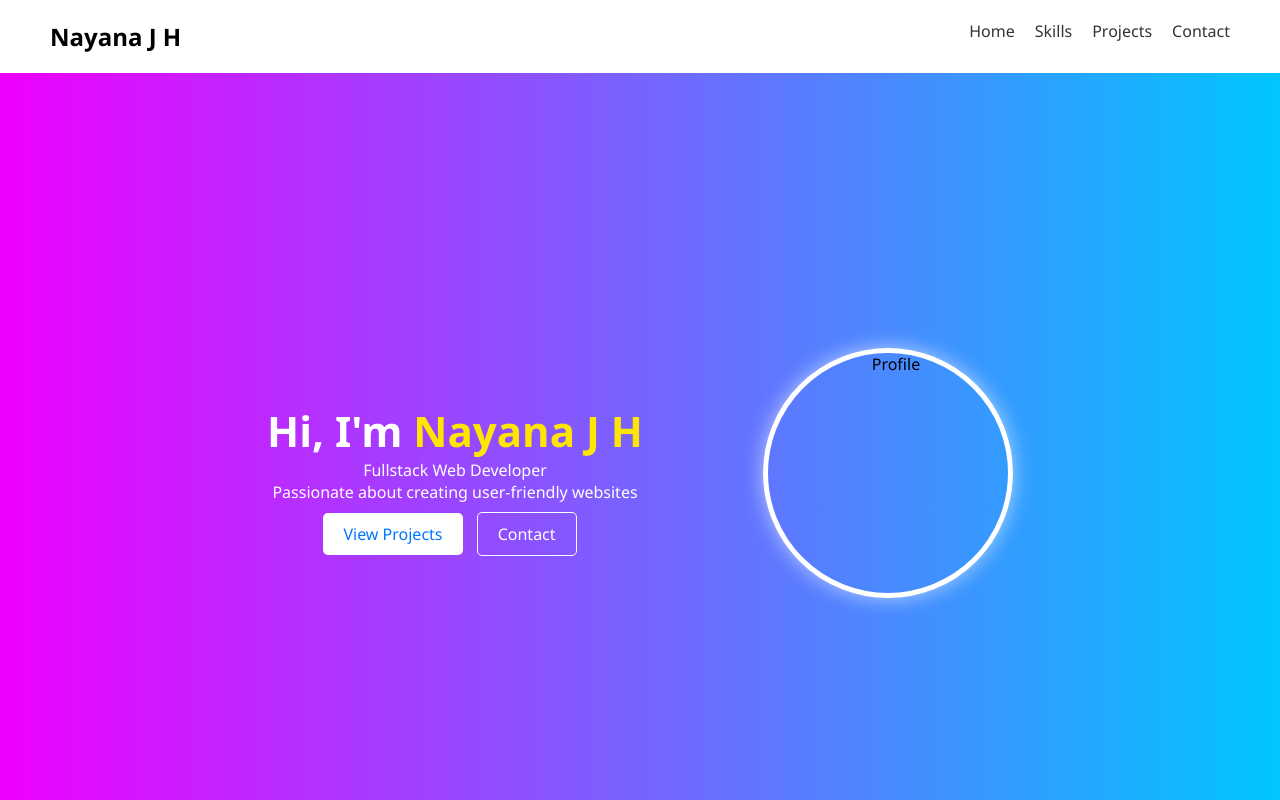
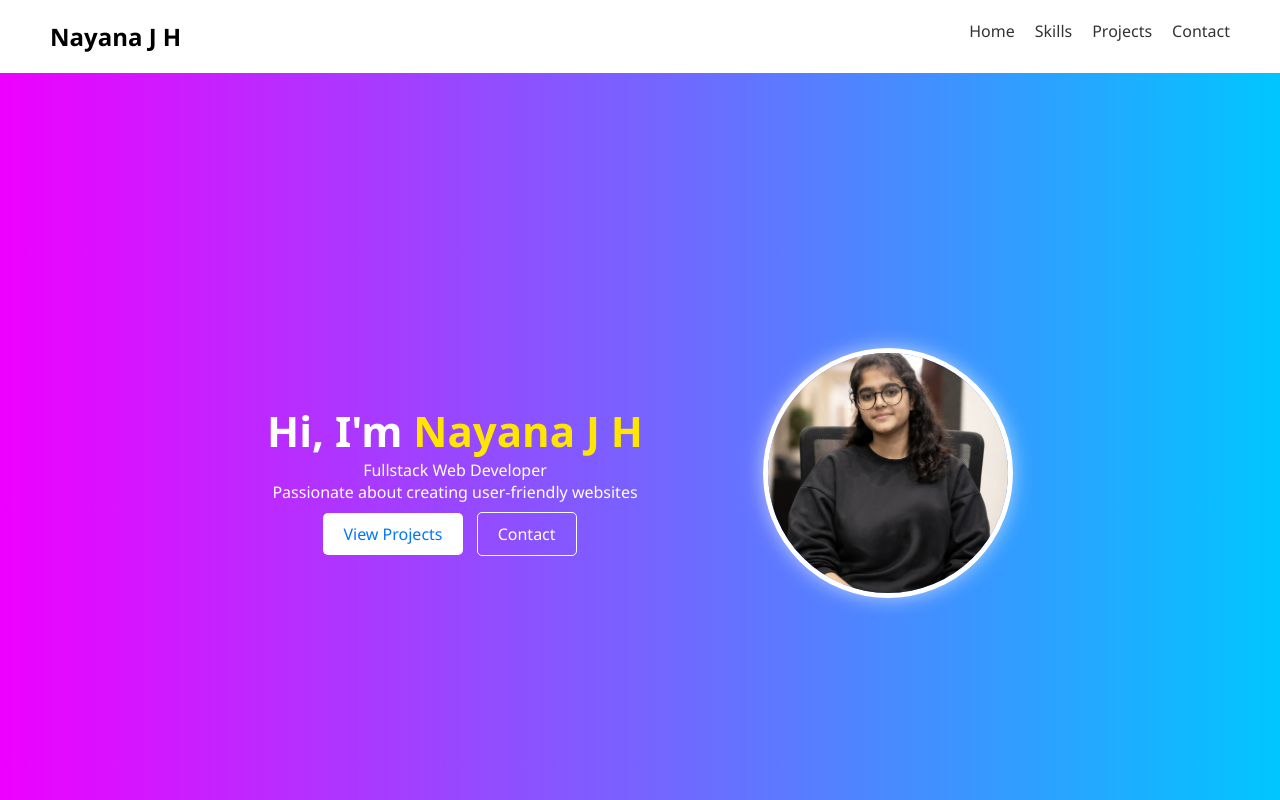
Before and after one commit to nayanajh/portfolio, a plain HTML site: page index.html in a window 1280 px wide. Shown: the top 800 px of the page. Drawn offline with Linux system fonts and the light colour scheme.

Commit message:
Fix image filename case in index.html

```diff
--- a/index.html
+++ b/index.html
@@ -39,7 +39,7 @@
     </div>
 
     <div class="image">
-      <img src="profile.JPEG" alt="Profile">
+      <img src="profile.jpg" alt="Profile">
     </div>
 
   </div>
```
